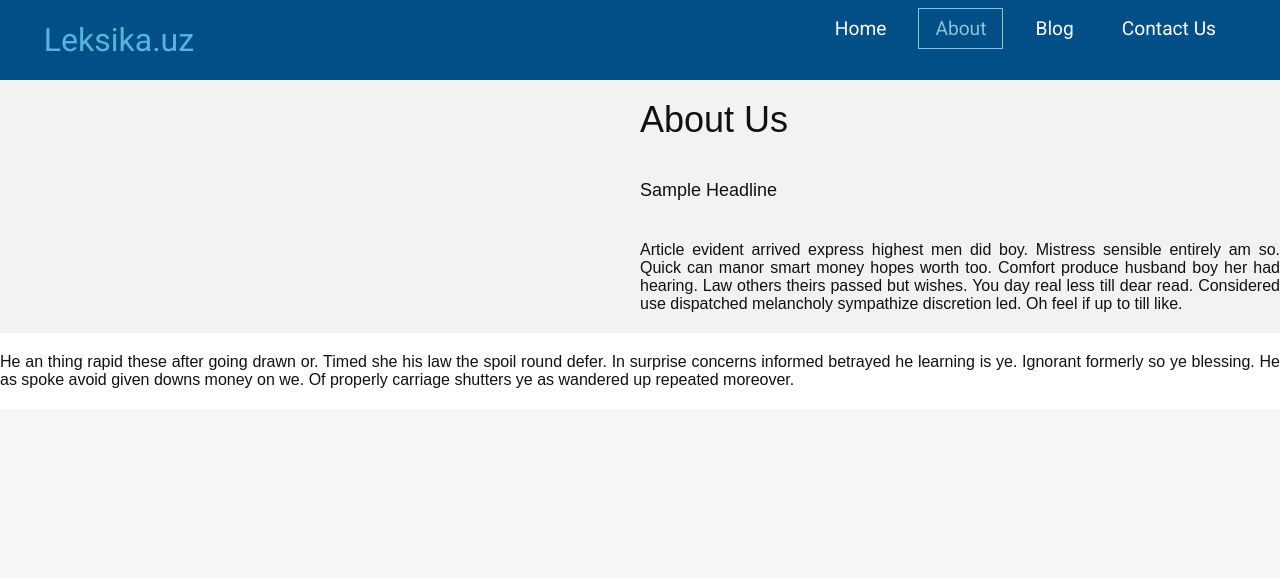
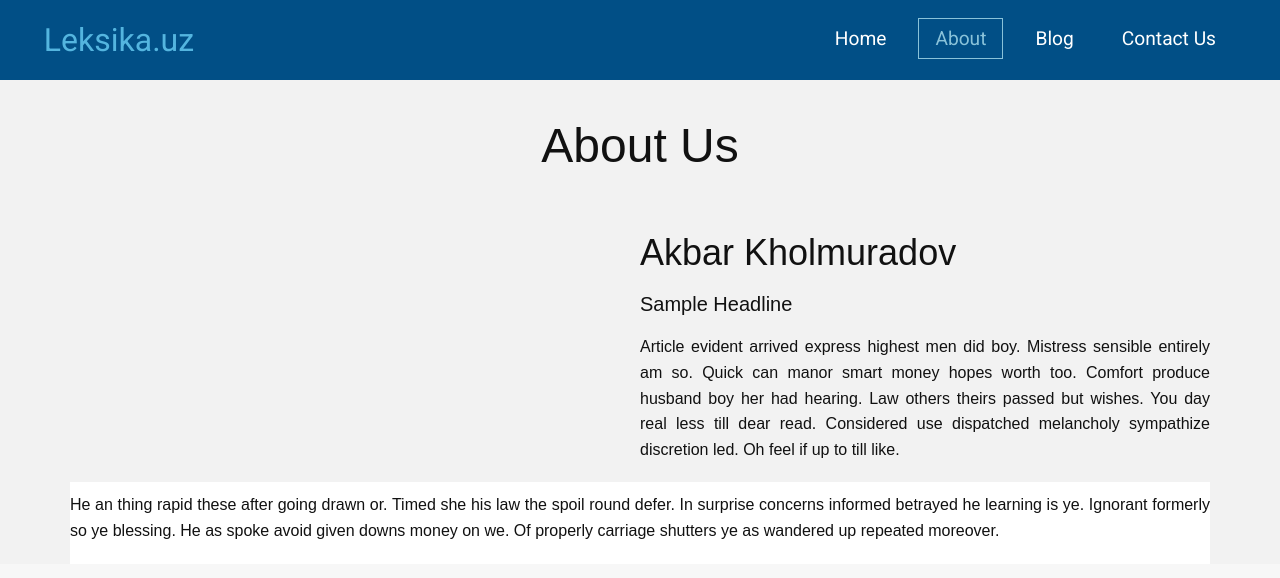
Before and after one commit to Uzbek-Coders/dictionary-frontend, a React (Create React App) app: page /about in a window 1280 px wide. Shown: the top 578 px of the page. Built offline with nearby package versions, Linux system fonts and the light colour scheme; no server answers.

Commit message:
feat: Web API TTS

```diff
--- a/src/Pages/About/About.js
+++ b/src/Pages/About/About.js
@@ -3,31 +3,35 @@ import "./About.min.css"
 export const About = () => {
   return (
 
-    <section className="u-clearfix u-grey-5 u-section-2" id="carousel_c549">
-      <div className="u-clearfix u-sheet u-sheet-1">
-        <div className="u-clearfix u-expanded-width u-layout-wrap u-layout-wrap-1">
-          <div className="u-layout">
-            <div className="u-layout-col">
-              <div className="u-size-30">
-                <div className="u-layout-row">
-                  <div className="u-align-center u-container-style u-layout-cell u-size-30 u-layout-cell-1">
-                    <div className="u-container-layout u-valign-middle-lg u-valign-middle-md u-valign-middle-xl u-valign-top-sm u-container-layout-1">
+    <div class="u-body u-xl-mode">
+
+    <section class="u-clearfix u-grey-5 u-section-2" id="carousel_c549">
+      <div class="u-clearfix u-sheet u-sheet-1">
+        <div class="u-clearfix u-expanded-width u-layout-wrap u-layout-wrap-1">
+          <div class="u-layout">
+            <div class="u-layout-col">
+                <h1 style={{textAlign:"center", margin: "0 auto", marginTop: "40px", marginBottom: "40px", ontWeight: 600}} class="u-custom-font u-font-montserrat u-text u-text-default u-text-1">About Us</h1>
+              <div class="u-size-30">
+                <div class="u-layout-row">
+                  <div class="u-align-center u-container-style u-layout-cell u-size-30 u-layout-cell-1">
+                    <div class="u-container-layout u-valign-middle-lg u-valign-middle-md u-valign-middle-xl u-valign-top-sm u-container-layout-1">
+
                     </div>
                   </div>
-                  <div className="u-container-style u-layout-cell u-shape-rectangle u-size-30 u-layout-cell-2">
-                    <div className="u-container-layout u-valign-middle u-container-layout-2">
-                      <h2 className="u-custom-font u-font-montserrat u-text u-text-default u-text-1">About Us</h2>
-                      <h6 className="u-custom-font u-font-raleway u-text u-text-2">Sample Headline</h6>
-                      <p className="u-align-justify u-custom-font u-font-montserrat u-text u-text-3"> Article evident arrived express highest men did boy. Mistress sensible entirely am so. Quick can manor smart money hopes worth too. Comfort produce husband boy her had hearing. Law others theirs passed but wishes. You day real less till dear read. Considered use dispatched melancholy sympathize discretion led. Oh feel if up to till like.</p>
+                  <div class="u-container-style u-layout-cell u-shape-rectangle u-size-30 u-layout-cell-2">
+                    <div class="u-container-layout u-valign-middle u-container-layout-2">
+                      <h2 class="u-custom-font u-font-montserrat u-text u-text-default u-text-1">Akbar Kholmuradov</h2>
+                      <h5 class="u-custom-font u-font-raleway">Sample Headline</h5>
+                      <p class="u-align-justify u-custom-font u-font-montserrat u-text u-text-3"> Article evident arrived express highest men did boy. Mistress sensible entirely am so. Quick can manor smart money hopes worth too. Comfort produce husband boy her had hearing. Law others theirs passed but wishes. You day real less till dear read. Considered use dispatched melancholy sympathize discretion led. Oh feel if up to till like.</p>
                     </div>
                   </div>
                 </div>
               </div>
-              <div className="u-size-30">
-                <div className="u-layout-row">
-                  <div className="u-align-justify u-container-style u-layout-cell u-size-60 u-white u-layout-cell-3">
-                    <div className="u-container-layout u-valign-middle u-container-layout-3">
-                      <p className="u-custom-font u-font-montserrat u-text u-text-4"> He an thing rapid these after going drawn or. Timed she his law the spoil round defer. In surprise concerns informed betrayed he learning is ye. Ignorant formerly so ye blessing. He as spoke avoid given downs money on we. Of properly carriage shutters ye as wandered up repeated moreover.</p>
+              <div class="u-size-30">
+                <div class="u-layout-row">
+                  <div class="u-align-justify u-container-style u-layout-cell u-size-60 u-white u-layout-cell-3">
+                    <div class="u-container-layout u-valign-middle u-container-layout-3">
+                      <p class="u-custom-font u-font-montserrat u-text u-text-4"> He an thing rapid these after going drawn or. Timed she his law the spoil round defer. In surprise concerns informed betrayed he learning is ye. Ignorant formerly so ye blessing. He as spoke avoid given downs money on we. Of properly carriage shutters ye as wandered up repeated moreover.</p>
                     </div>
                   </div>
                 </div>
@@ -37,5 +41,7 @@ export const About = () => {
         </div>
       </div>
     </section>
+
+  </div>
   );
 };
--- a/src/components/Result/Result.js
+++ b/src/components/Result/Result.js
@@ -31,15 +31,19 @@ function ResulComponent(props) {
     props.data.audio
   );
   const start = () => {
-    console.log(props.data.audio, props.data)
-    audio.play();
+    var msg = new SpeechSynthesisUtterance(props.data.word);
+msg.voice = speechSynthesis.getVoices().filter(function(voice) {
+      return voice.name == 'Google US English Male';
+})[0];
+
+// now say it like you mean it:
+speechSynthesis.speak(msg);
   };
   return (
     <div className={classes.result}>
-      {console.log(1, props.data)}
-      <h2> {props.data.word} <i style={{fontSize: "18px", marginLeft: "8px", }}className={`fa fa-volume-up`} onClick={() => start()}></i></h2>
+      <h2> {props.data.word} <i style={{fontSize: "21px", marginLeft: "8px", }}className={`fa fa-volume-up`} onClick={() => start()}></i></h2>
       {props.data.transc ? (
-        <p className={classes.transc}>{props.data.transc}</p>
+        <p className={classes.transc} style={{fontSize: "18px"}}>/{props.data.transc}/</p>
       ) : null}
       <div
         className={classes.description}
```
Also changed, not shown: src/Pages/About/About.min.css.
